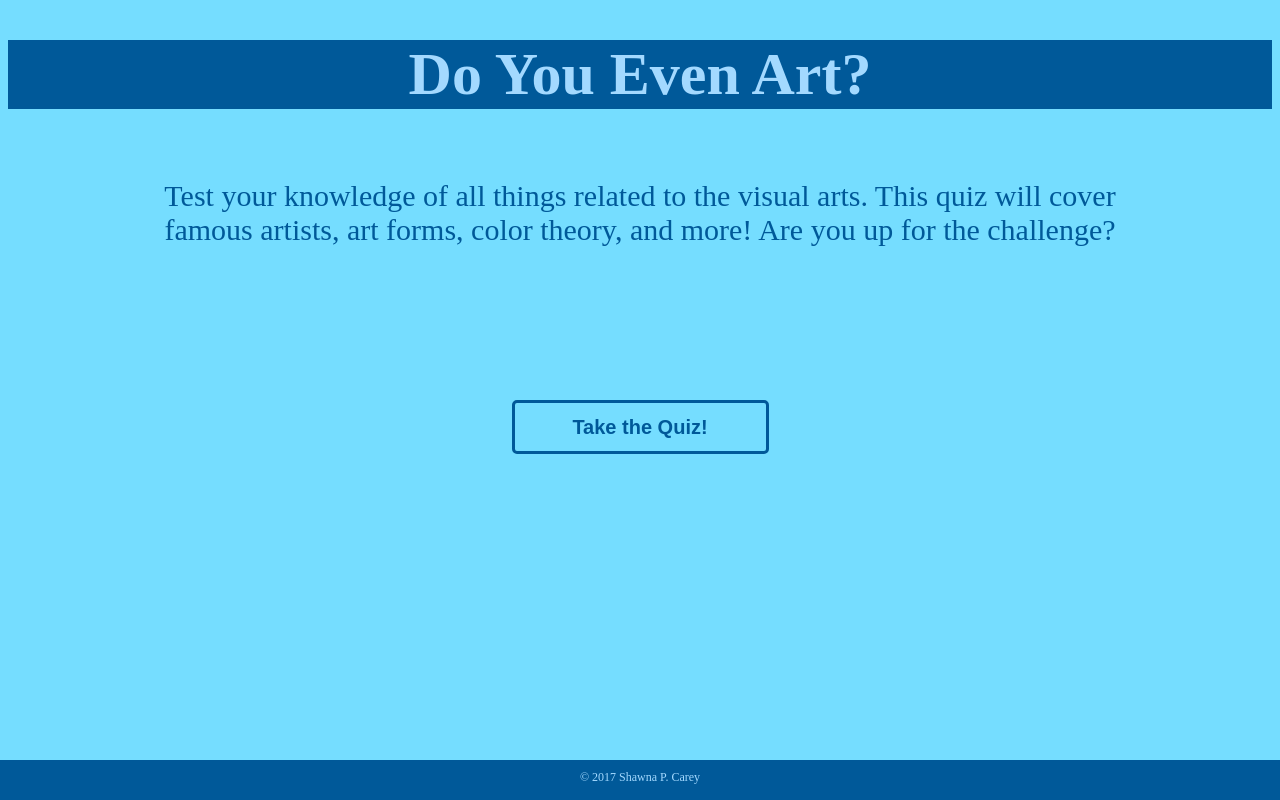
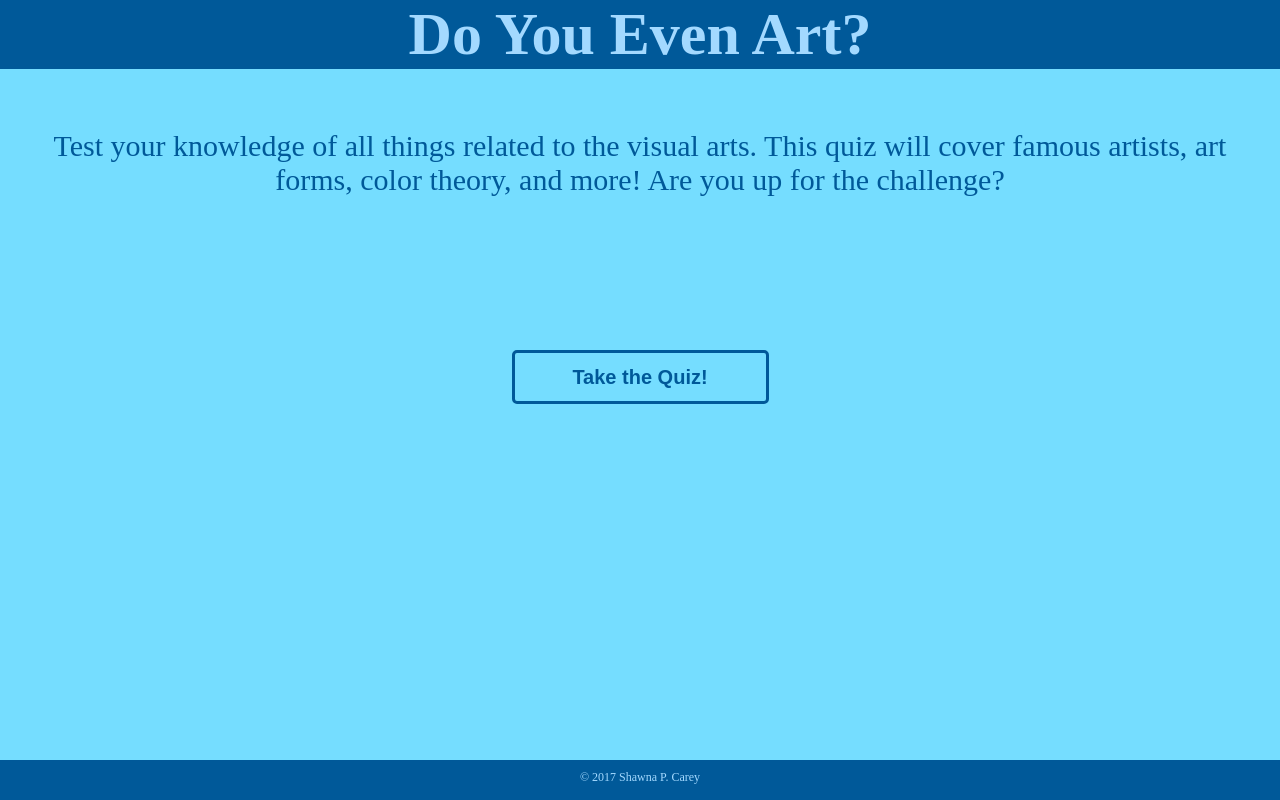
Before and after one commit to scareycs/ArtQuiz, a plain HTML site: page index.html in a window 1280 px wide. Drawn offline with nearby package versions, Linux system fonts and the light colour scheme.

```diff
--- a/index.css
+++ b/index.css
@@ -1,6 +1,7 @@
 body {
   background: #75DDFF;
   color: #005999;
+  margin: 0px;
 }
 
 footer {
@@ -41,6 +42,10 @@ img {
 p, a {
   font-size: 30px;
   text-align: center;
+}
+
+h1 {
+  margin: 0px;
 }
 
 .again,
@@ -106,7 +111,7 @@ a {
 .container,
 .quizcontainer,
 .quiztime {
-	height: 400px;
+	min-height: 400px;
 }
 
 .container {
--- a/main.css
+++ b/main.css
@@ -3,7 +3,7 @@
 }
 
 .row {
-  max-width: 1000px;
+  max-width: 1300px;
   padding-left: 20px;
   padding-right: 20px;
   margin: 0 auto;
@@ -26,7 +26,8 @@
     top: 32px;
 }
 
-.col-6,.col-12 {
+.col-6,
+.col-12 {
 	padding-left: 1.04166666%;
   padding-right: 1.04166666%;
   float:left;
```
Also changed, not shown: index.html (indentation only), 1 other file. Lines whose indentation alone changed are shown as unchanged.
